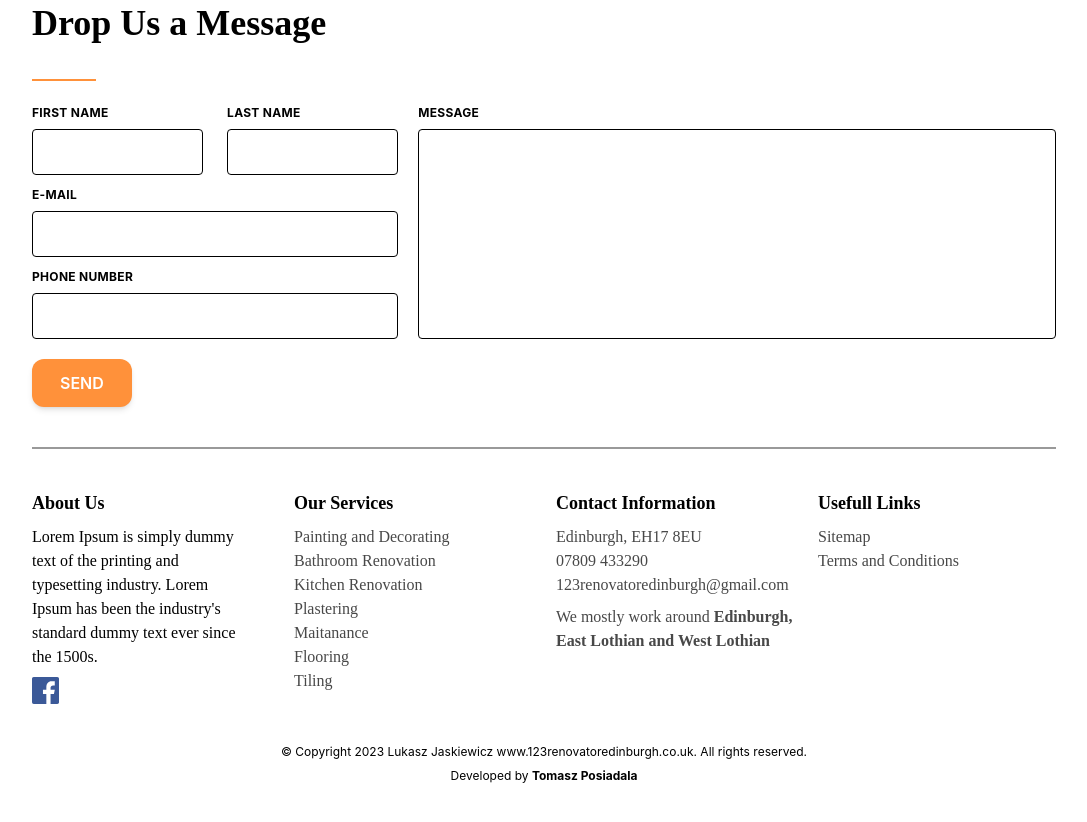
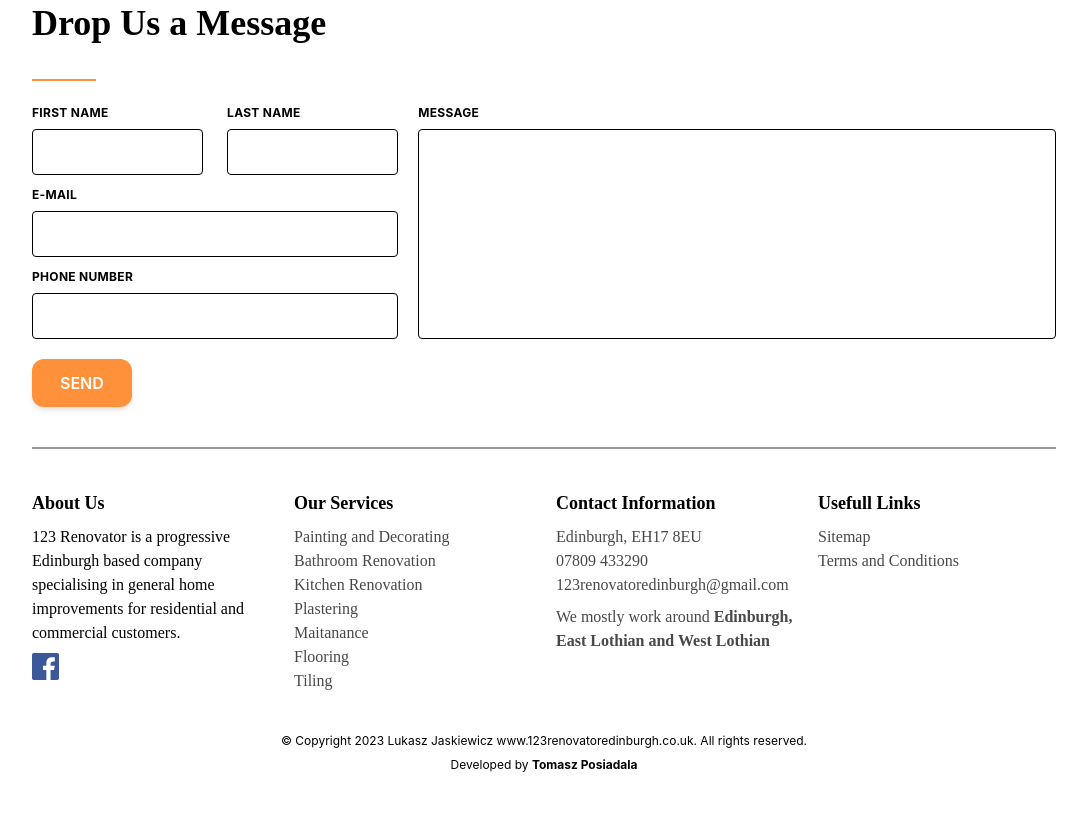
Before and after one commit to tosia921/first4move, a Gatsby site: page /contact in a window 1280 px wide. Shown: the part 1299-2121 px from the top of the page, without its empty margins (96-1183 px from the left). Built offline with nearby package versions, Linux system fonts and the light colour scheme; Gatsby itself is replaced by a stand-in of ours.

Commit message:
content update

```diff
--- a/src/components/AboutUs/ImageBullets.js
+++ b/src/components/AboutUs/ImageBullets.js
@@ -45,7 +45,7 @@ const ImageBullets = () => {
 							<div className="w-[30px]">
 								<Check className="w-full h-full" />
 							</div>
-							<p className="mt-[2px] md:mt-0 ml-2 w-[calc(100%-30px)]">We use only high quality and tested materials We use only high quality and tested materials</p>
+							<p className="mt-[2px] md:mt-0 ml-2 w-[calc(100%-30px)]">Public Liability Insurance for up to 1 milion pounds</p>
 						</div>
 					</li>
 					<li className="mb-4">
@@ -53,7 +53,7 @@ const ImageBullets = () => {
 							<div className="w-[30px]">
 								<Check className="w-full h-full" />
 							</div>
-							<p className="mt-[2px] md:mt-0 ml-2 w-[calc(100%-30px)]">Lorem Ipsum is simply dummy text of the printing and typesetting industry. </p>
+							<p className="mt-[2px] md:mt-0 ml-2 w-[calc(100%-30px)]">We use only high quality and tested materials</p>
 						</div>
 					</li>
 				</ul>
--- a/src/components/AboutUs/TextImage.js
+++ b/src/components/AboutUs/TextImage.js
@@ -10,14 +10,14 @@ const TextImage = () => {
 			<div className="w-full">
 				<h1 className=" text-3xl md:text-2xl lg:text-4xl xxl:text-4xl font-extrabold mt-5 font-Baloo">Our Story</h1>
 				<div className="orange-line"></div>
-				<p className="text-base sm:max-w-[80%] mb-6 mt-4 lg:mb-8 lg:mt-6 font-Inter text-black leading-relaxed">
-					It is a long established fact that a reader will be distracted by the readable content of a page when looking at its layout. The point of using Lorem Ipsum is that it has a
-					more-or-less normal distribution of letters, as opposed to using 'Content here, content here', making it look like readable English. Many desktop publishing packages and web page
-					editors now use Lorem Ipsum as their default model text, and a search for 'lorem ipsum' will uncover many web sites still in their infancy. Various versions have evolved over the
-					years, sometimes by accident, sometimes on purpose (injected humour and the like).
+				<p className="text-base sm:max-w-[80%] mb-2 mt-2 lg:mb-4 lg:mt-4 font-Inter text-black leading-relaxed">
+				123 Renovator is a progressive Edinburgh based company specialising in general home improvements for residential and commercial customers.
 				</p>
-				<p className="text-base sm:max-w-[80%] mb-6 mt-4 lg:mb-8 lg:mt-6 font-Inter text-black leading-relaxed">
-					It is a long established fact that a reader will be distracted by the readable content of a page when looking at its layout.
+				<p className="text-base sm:max-w-[80%] mb-2 mt-2 lg:mb-4 lg:mt-4 font-Inter text-black leading-relaxed">
+				We have grown our company by 'word of mouth' recommendations by delivering professional and highest standards service.
+				</p>
+				<p className="text-base sm:max-w-[80%] mb-2 mt-2 lg:mb-4 lg:mt-4 font-Inter text-black leading-relaxed">
+					We have over 10 years of experience ranovating and delivering high quality services.
 				</p>
 			</div>
 		</section>
--- a/src/components/Footer.js
+++ b/src/components/Footer.js
@@ -10,7 +10,7 @@ const Footer = () => {
 				<div className="w-full pt-2 font-Baloo">
 					<h5 className="font-bold text-lg pb-2">About Us</h5>
 					<p className="pb-2 max-w-[95%] xl:max-w-[90%] xxl:max-w-[80%]">
-						Lorem Ipsum is simply dummy text of the printing and typesetting industry. Lorem Ipsum has been the industry's standard dummy text ever since the 1500s.
+					123 Renovator is a progressive Edinburgh based company specialising in general home improvements for residential and commercial customers.
 					</p>
 					<a className="md:w-8 md:h-auto" href="https://www.facebook.com/123RenovatorEdinburgh" target="_blank" rel="noreferrer">
 						<FbIcon />
--- a/src/components/Homepage/Hero.js
+++ b/src/components/Homepage/Hero.js
@@ -19,8 +19,8 @@ const Hero = () => {
 					Have a Peace of Mind <br></br> Knowing Your Project is <br></br> in Good Hands
 					<span className="text-orange ml-1">.</span>
 				</h1>
-				<p className="text-sm lg:text-base sm:max-w-[80%] mb-6 mt-4 lg:mb-8 lg:mt-6 font-Baloo text-dark">
-					Lorem Ipsum is simply dummy text of the printing and typesetting industry. Lorem Ipsum has been the industry's standard dummy text ever since the 1500s.
+				<p className="text-sm lg:text-lg sm:max-w-[80%] mb-6 mt-4 lg:mb-8 lg:mt-6 font-Baloo text-dark">
+					We are <strong>123RenovatorEdinburgh</strong>, established and professional Renovation business working mainly around Edinburgh, East Lothian and West Lothian that offers a wide range of services.
 				</p>
 				<div className="flex mr-5">
 					<Button text={'Services'} to="/services" mr />
--- a/src/components/Homepage/ImageBullets.js
+++ b/src/components/Homepage/ImageBullets.js
@@ -66,7 +66,7 @@ const ImageBullets = () => {
 							<div className="w-[30px]">
 								<Check className="w-full h-full" />
 							</div>
-							<p className="mt-[2px] md:mt-0 ml-2 w-[calc(100%-30px)]">We use only high quality and tested materials We use only high quality and tested materials</p>
+							<p className="mt-[2px] md:mt-0 ml-2 w-[calc(100%-30px)]">We use only high quality and tested materials</p>
 						</div>
 					</li>
 					<li className="mb-4">
@@ -74,7 +74,7 @@ const ImageBullets = () => {
 							<div className="w-[30px]">
 								<Check className="w-full h-full" />
 							</div>
-							<p className="mt-[2px] md:mt-0 ml-2 w-[calc(100%-30px)]">Lorem Ipsum is simply dummy text of the printing and typesetting industry. </p>
+							<p className="mt-[2px] md:mt-0 ml-2 w-[calc(100%-30px)]">Public Liability Insurance for up to 1 milion pounds</p>
 						</div>
 					</li>
 				</ul>
--- a/src/components/Homepage/Projects.js
+++ b/src/components/Homepage/Projects.js
@@ -8,7 +8,7 @@ const Projects = () => {
 			<div className="w-full mb-4 mt-t flex flex-col justify-center items-center ">
 				<h2 className="text-3xl md:text-4xl font-Baloo mb-3 font-bold">Our Projects</h2>
 				<p className="small-text-grey md:max-w-[70%]">
-					Lorem Ipsum is simply dummy text of the printing and typesetting industry. Lorem Ipsum has been the industry's standard dummy text ever since the 1500s.
+					We are proud of our work, and making our customers happy is our number one priority. Have a look at some of our best work and see how big of a difference it makes when you hire a professionals!
 				</p>
 				<div className="orange-line"></div>
 			</div>
--- a/src/components/Homepage/Services.js
+++ b/src/components/Homepage/Services.js
@@ -8,15 +8,15 @@ const Services = () => {
 		<div className="page-padding w-full my-12 flex flex-col justify-center items-center md:my-[75px]">
 			<h2 className="text-3xl md:text-4xl font-Baloo mb-3 font-bold">Our Services</h2>
 			<p className="small-text-grey max-w-[90%] md:max-w-[70%]">
-				Lorem Ipsum is simply dummy text of the printing and typesetting industry. Lorem Ipsum has been the industry's standard dummy text ever since the 1500s.
+				We offer range of services to our customers, whether it's a full house makeover or just fixing a broken tile, we got you covered.
 			</p>
 			<div className="orange-line"></div>
 			<div className="columns-2 md:columns-4 my-2 md:my-6">
-				<ServiceCard title="Kitchen" copy="Lorem Ipsum is simply dummy text of the printing and typesetting industry." icon="kitchen" />
-				<ServiceCard title="Bathroom" copy="Lorem Ipsum is simply dummy text of the printing and typesetting industry." icon="bathroom" />
+				<ServiceCard title="Kitchen" copy="Whatever you need ,when it comses to Kitchen renovation, 123Renovator will help you realise your vision." icon="kitchen" />
+				<ServiceCard title="Bathroom" copy="We offer a range of services so we able to create a Bathroom that works for you." icon="bathroom" />
 
 				<ServiceCard title="Flooring" copy="Lorem Ipsum is simply dummy text of the printing and typesetting industry." icon="flooring" />
-				<ServiceCard title="Tiling" copy="Lorem Ipsum is simply dummy text of the printing and typesetting industry." icon="tiling" />
+				<ServiceCard title="Tiling" copy='We offer fast and affordable Bathroom, Kitchen Tiling and more.' icon="tiling" />
 			</div>
 			<Button to="/services" text="See All Services" />
 		</div>
--- a/src/components/Homepage/Testimonials.js
+++ b/src/components/Homepage/Testimonials.js
@@ -14,7 +14,7 @@ const Testimonials = () => {
 			<div>
 				<div className="w-full my-12 mb-4 flex flex-col justify-center items-center ">
 					<h2 className="text-3xl text-center md:text-4xl font-Baloo mb-3 font-bold">See what other say about us...</h2>
-					<p className="small-text-grey md:max-w-[70%]">Lorem Ipsum is simply dummy text of the printing and typesetting industry. Lorem Ipsum.</p>
+					<p className="small-text-grey md:max-w-[70%]">Our main advertising is done by "word of mouth" so we make sure to please every single customer.</p>
 					<div className="orange-line"></div>
 				</div>
 			</div>
--- a/src/pages/gallery.js
+++ b/src/pages/gallery.js
@@ -12,7 +12,7 @@ const gallery = ({ data }) => {
 				<div className="flex flex-col items-center md:items-start">
 					<h2 className="text-3xl  md:text-4xl font-Baloo mb-3 font-bold">Changing Quality Of Living</h2>
 					<p className="small-text-grey md:text-left max-w-[90%] md:max-w-[70%]">
-						Lorem Ipsum is simply dummy text of the printing and typesetting industry. Lorem Ipsum has been the industry's standard dummy text ever since the 1500s.
+						Selection of our best work and clients we had a pleasure to work for.
 					</p>
 					<div className="orange-line"></div>
 				</div>
--- a/src/pages/projects.js
+++ b/src/pages/projects.js
@@ -16,7 +16,7 @@ const projects = () => {
 				<div className="flex flex-col md:items-start">
 					<h2 className="text-3xl  md:text-4xl font-Baloo mb-3 font-bold">Projects we are the most proud of</h2>
 					<p className="small-text-grey--left text-left md:text-left max-w-[90%] md:max-w-[70%]">
-						Lorem Ipsum is simply dummy text of the printing and typesetting industry. Lorem Ipsum has been the industry's standard dummy text ever since the 1500s.
+						It takes a lot of work and expertise to transform an old Kitchen or Bathroom into one that's modern and beautifull. Take a look at our past work to see what difference does it make when you hire 123 Renovator!
 					</p>
 					<div className="orange-line"></div>
 				</div>
```
